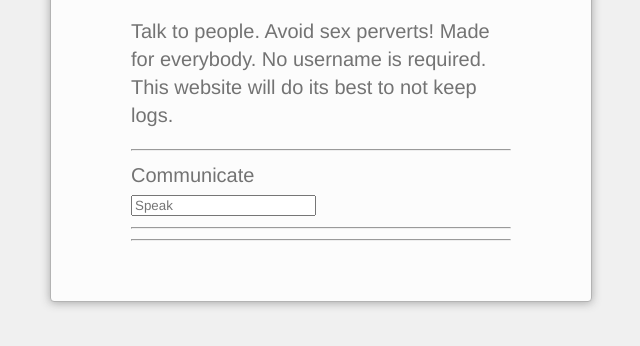
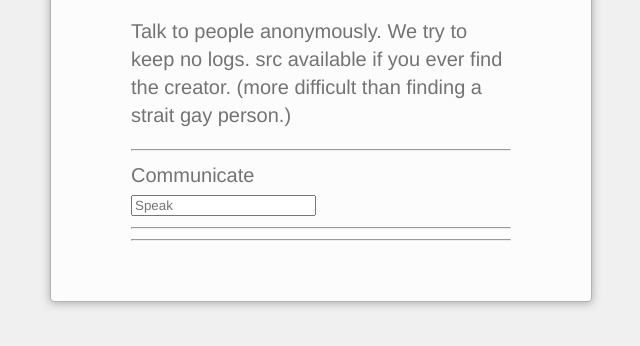
Before and after one commit to OkapiBox/Say-Something, a plain HTML site: page index.html in a window 1280 px wide. Shown: the part 204-550 px from the top of the page, without its empty margins (319-959 px from the left). Drawn offline with Linux system fonts and the light colour scheme; a script that the page names is missing.

Commit message:
Update index.html
Changed message.

```diff
--- a/index.html
+++ b/index.html
@@ -92,9 +92,9 @@ DO WHAT THE FUCK YOU WANT TO PUBLIC LICENSE
     <body>
         <div class="container">
             <h1>Say Something.</h1>
-            <p>Talk to people. Avoid sex perverts!
-            Made for everybody. No username is required.
-            This website will do its best to not keep logs.</p>
+            <p>Talk to people anonymously. We try to keep no logs.
+            src available if you ever find the creator.
+            (more difficult than finding a strait gay person.)</p>
             <hr />
             Communicate
         <div><input id=input placeholder=Speak /></div>
```
